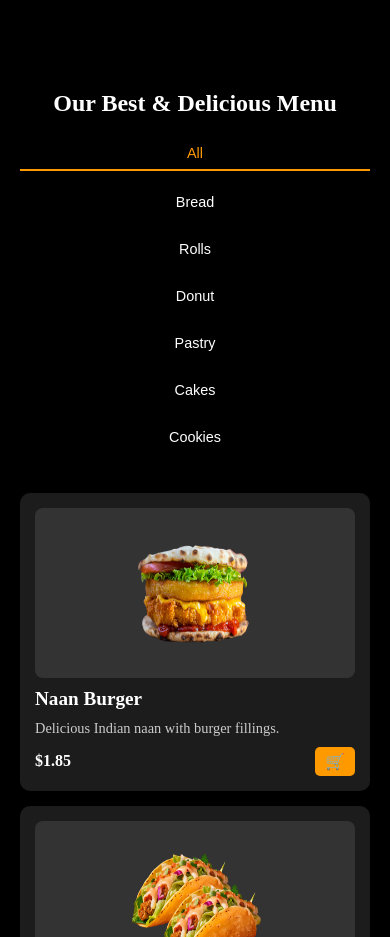
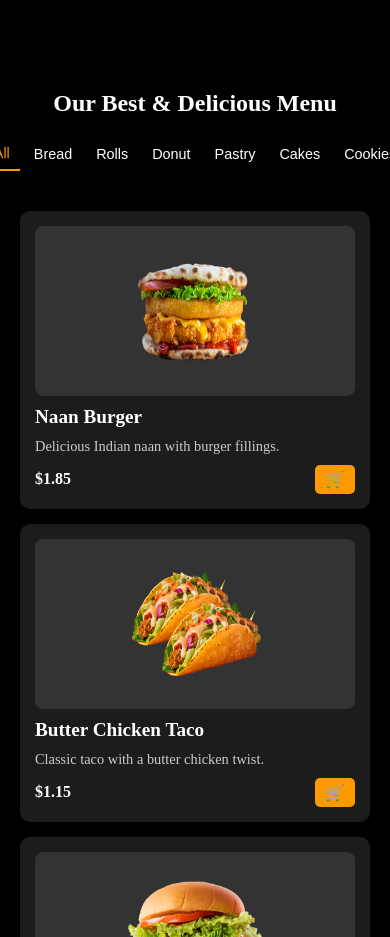
Before and after one commit to olimxon313/Foodi, a Next.js app: page / in a window 390 px wide. Shown: the part 1940-2877 px from the top of the page. Built offline with nearby package versions, Linux system fonts and the light colour scheme.

Commit message:
fixed mistake

```diff
--- a/app/Menu/menu.scss
+++ b/app/Menu/menu.scss
@@ -147,9 +147,10 @@
     }
 
     .tabs {
-      flex-direction: column;
-      gap: 15px;
-
+      flex-direction: row;
+      padding: 0 20px 0 20px;
+      gap: 4px;
+      font-size: 0.8rem;
       button {
         font-size: 0.9rem;
         padding: 8px 10px;
```
